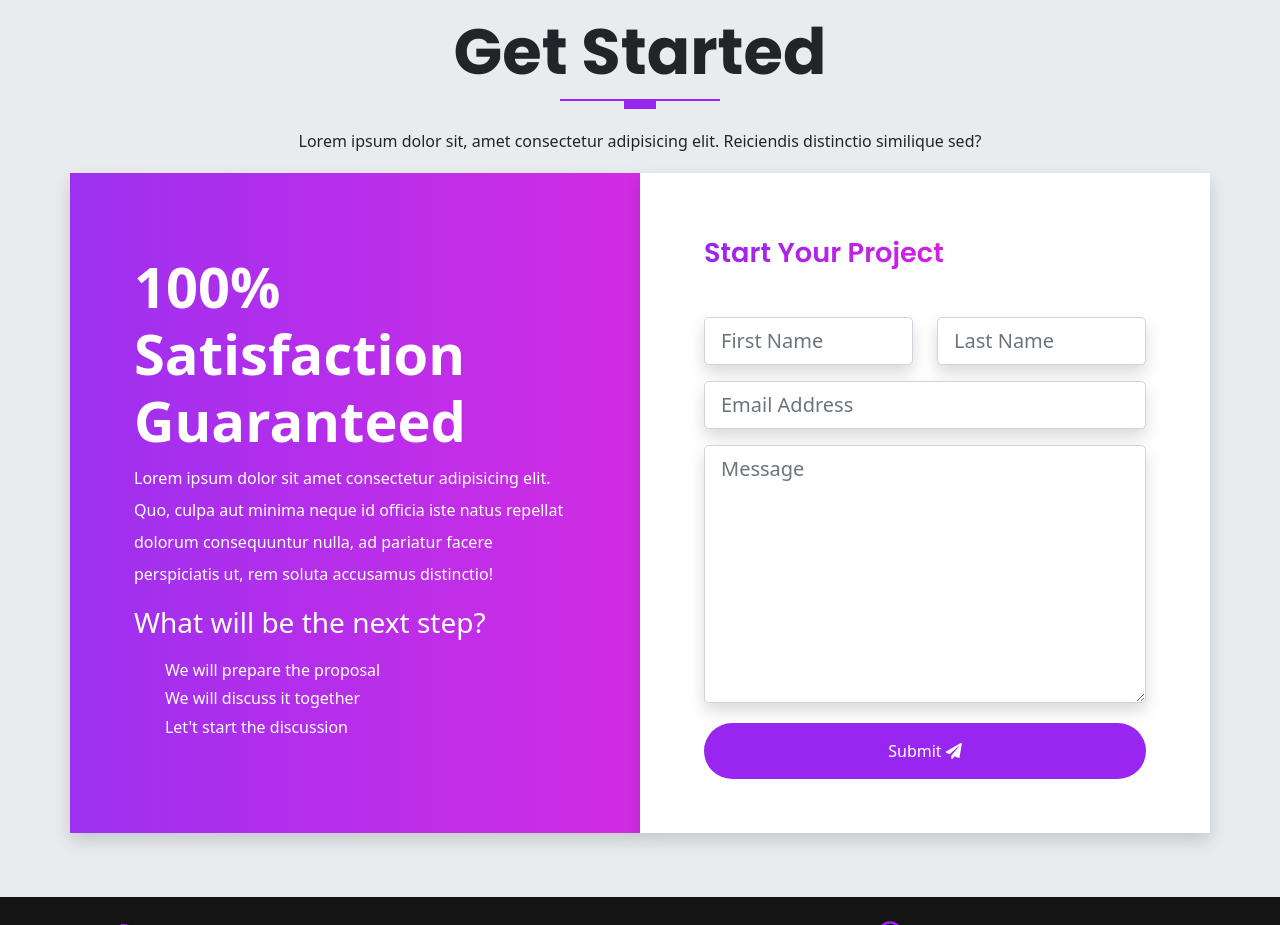
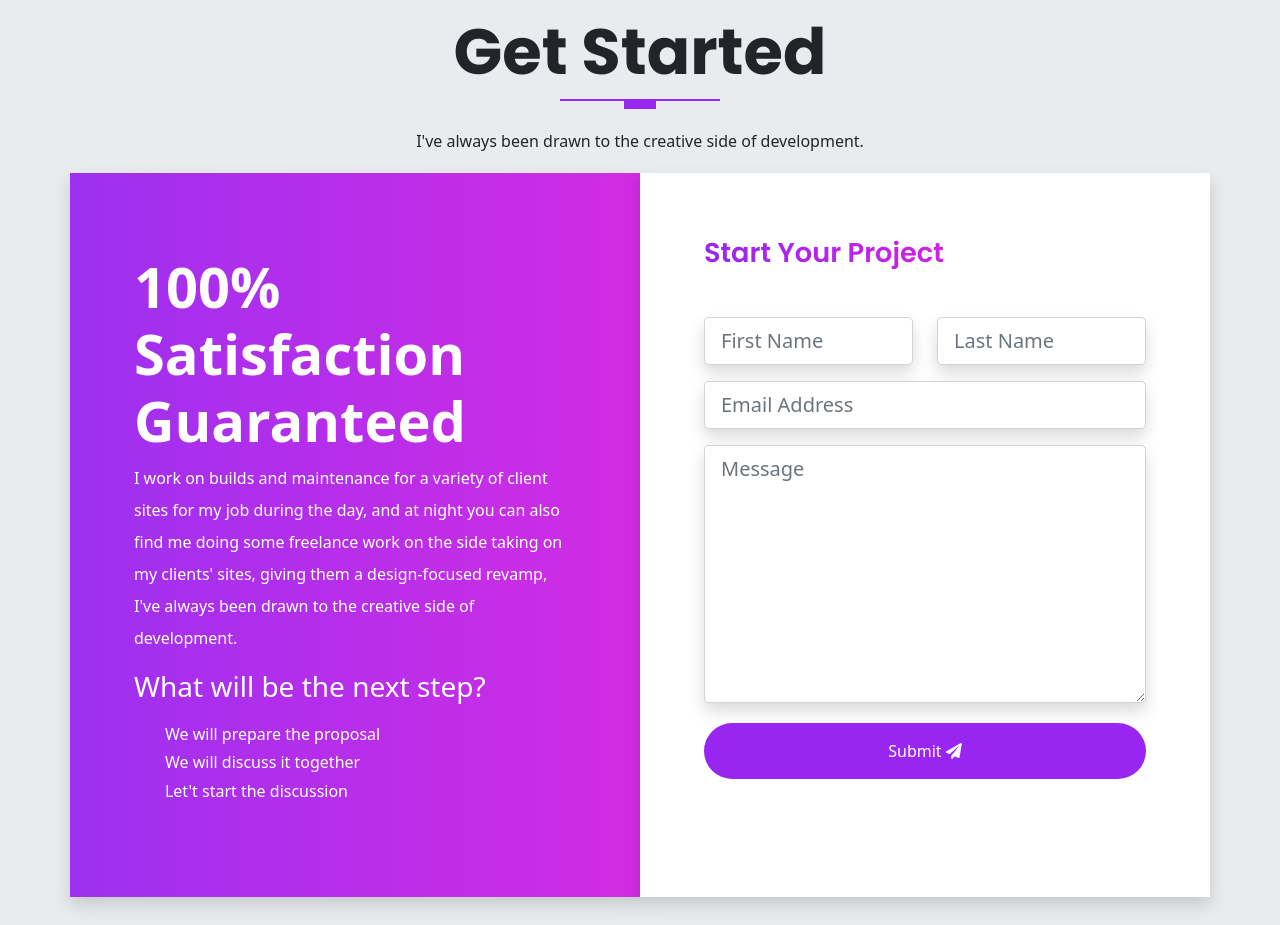
Before and after one commit to Yassinmoh/Portfolio-Bootstrab-Sass, a plain HTML site: page index.html in a window 1280 px wide. Shown: the part 6420-7345 px from the top of the page. Drawn offline with nearby package versions, Linux system fonts and the light colour scheme.

```diff
--- a/index.html
+++ b/index.html
@@ -595,7 +595,7 @@
                 <h1 class="display-3 fw-bold text-capitalize">Get Started</h1>
                 <div class="heading-line"></div>
                 <p class="lh-lg">
-                    Lorem ipsum dolor sit, amet consectetur adipisicing elit. Reiciendis distinctio similique sed?
+                    I've always been drawn to the creative side of development.
                 </p>
             </div>
             <!-- CTA content -->
@@ -604,10 +604,11 @@
                     <div class="cta-info w-100">
                         <h4 class="display-4 fw-bold">100% Satisfaction Guaranteed</h4>
                         <p class="lh-lg">
-                            Lorem ipsum dolor sit amet consectetur adipisicing elit.
-                            Quo, culpa aut minima neque id officia iste natus repellat dolorum
-                            consequuntur nulla, ad pariatur facere perspiciatis ut,
-                            rem soluta accusamus distinctio!
+                            I work on builds and maintenance for a variety of client
+                            sites for my job during the day, and at night you can also
+                            find me doing some freelance work on the side taking on my
+                            clients' sites, giving them a design-focused revamp, I've always
+                            been drawn to the creative side of development.
                         </p>
                         <h3 class="display-3--brief">
                             What will be the next step?
```
Also changed, not shown: images/1.png.
